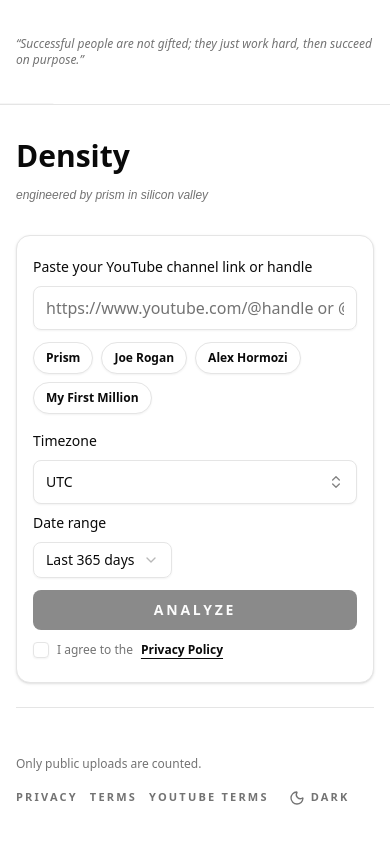
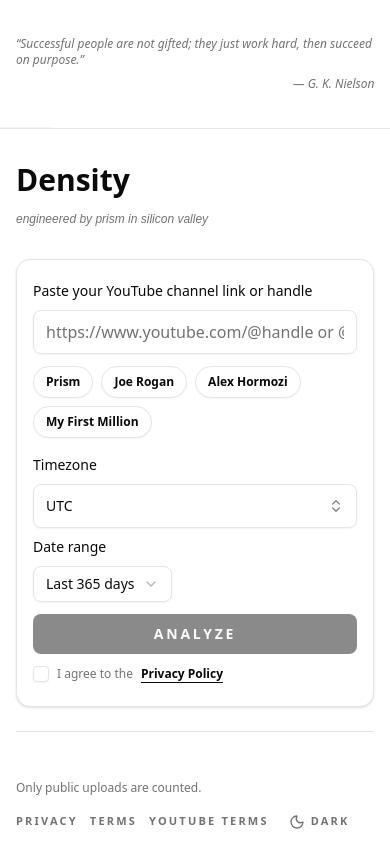
Before and after one commit to enzo-prism/density, a Next.js app: page / in a window 390 px wide. Shown: the top 868 px of the page. Built offline with nearby package versions, Linux system fonts and the light colour scheme; a web font is replaced by a local one.

Commit message:
Show quote author on mobile

```diff
--- a/src/components/QuoteTicker.tsx
+++ b/src/components/QuoteTicker.tsx
@@ -289,7 +289,7 @@ export default function QuoteTicker({ className }: QuoteTickerProps) {
         </p>
         <span
           className={cn(
-            "hidden text-xs italic transition-[opacity,transform,filter] duration-[650ms] ease-[cubic-bezier(0.22,1,0.36,1)] motion-reduce:transition-none sm:inline",
+            "text-xs italic transition-[opacity,transform,filter] duration-[650ms] ease-[cubic-bezier(0.22,1,0.36,1)] motion-reduce:transition-none self-end sm:self-auto sm:ml-auto sm:text-right",
             "will-change-[opacity,transform,filter] motion-reduce:transform-none",
             isVisible
               ? "opacity-100 translate-y-0 blur-0"
```
